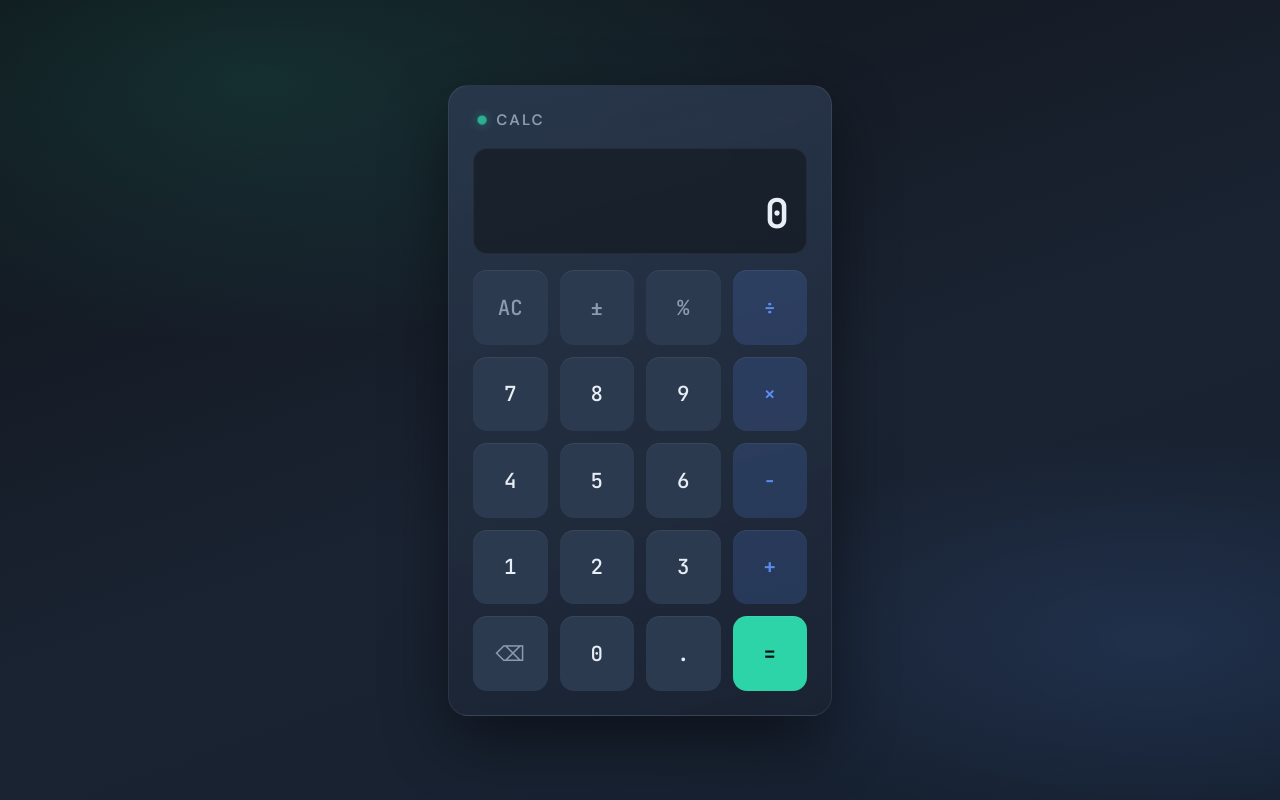
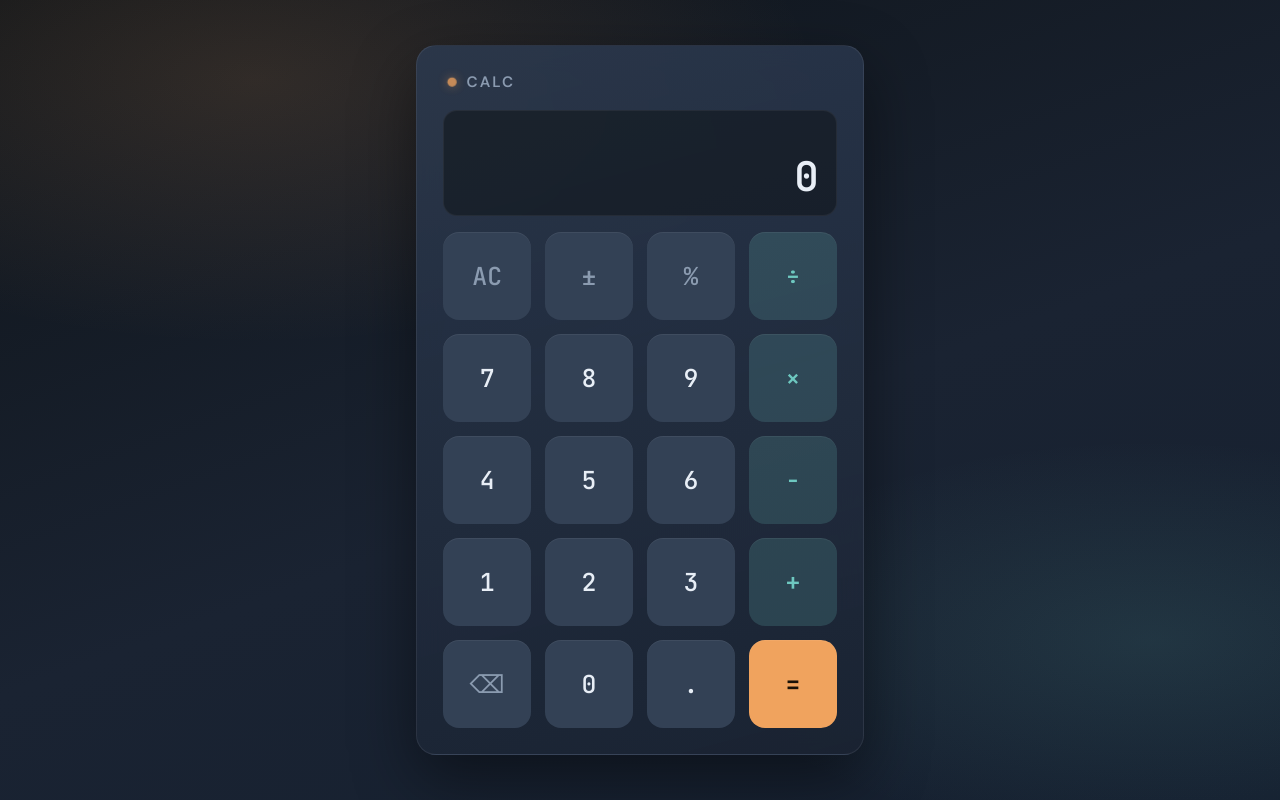
Before and after one commit to aimetrics88testing/Calculator_repo, a React (Vite) app: page / in a window 1280 px wide. Built offline with nearby package versions, Linux system fonts and the light colour scheme.

Commit message:
Refresh calculator button size and color palette.
Co-authored-by: Cursor <cursoragent@cursor.com>

```diff
--- a/src/App.css
+++ b/src/App.css
@@ -6,8 +6,8 @@
 }
 
 .calculator {
-  width: min(100%, 22.5rem);
-  padding: 1.25rem;
+  width: min(100%, 26rem);
+  padding: 1.35rem;
   border-radius: var(--radius);
   background:
     linear-gradient(165deg, rgba(44, 58, 80, 0.85) 0%, rgba(26, 35, 50, 0.95) 100%);
@@ -30,7 +30,7 @@
   height: 0.65rem;
   border-radius: 50%;
   background: var(--accent);
-  box-shadow: 0 0 12px rgba(45, 212, 168, 0.55);
+  box-shadow: 0 0 12px rgba(240, 163, 94, 0.55);
   animation: pulse 2.4s ease-in-out infinite;
 }
 
@@ -87,16 +87,17 @@
 .keypad {
   display: grid;
   grid-template-columns: repeat(4, 1fr);
-  gap: 0.65rem;
+  gap: 0.8rem;
 }
 
 .key {
   aspect-ratio: 1;
+  min-height: 3.75rem;
   display: grid;
   place-items: center;
-  border-radius: 14px;
+  border-radius: 16px;
   font-family: var(--font-display);
-  font-size: 1.2rem;
+  font-size: 1.4rem;
   font-weight: 500;
   background: var(--key);
   color: var(--ink);
@@ -120,16 +121,16 @@
 
 .key--func {
   color: var(--ink-muted);
-  font-size: 1.05rem;
+  font-size: 1.2rem;
 }
 
 .key--op {
-  background: rgba(91, 141, 239, 0.18);
+  background: rgba(110, 200, 192, 0.18);
   color: var(--operator);
 }
 
 .key--op:hover {
-  background: rgba(91, 141, 239, 0.28);
+  background: rgba(110, 200, 192, 0.28);
   color: var(--operator-hover);
 }
 
@@ -140,7 +141,7 @@
 
 .key--eq {
   background: var(--accent);
-  color: #0a1612;
+  color: #1a1208;
   font-weight: 600;
 }
 
@@ -181,12 +182,13 @@
   }
 
   .keypad {
-    gap: 0.5rem;
+    gap: 0.6rem;
   }
 
   .key {
-    border-radius: 12px;
-    font-size: 1.05rem;
+    min-height: 3.25rem;
+    border-radius: 14px;
+    font-size: 1.2rem;
   }
 
   .display {
@@ -197,16 +199,17 @@
 
 @media (min-width: 640px) {
   .calculator {
-    width: min(100%, 24rem);
-    padding: 1.5rem;
+    width: min(100%, 28rem);
+    padding: 1.65rem;
   }
 
   .keypad {
-    gap: 0.75rem;
+    gap: 0.9rem;
   }
 
   .key {
-    font-size: 1.3rem;
+    min-height: 4.25rem;
+    font-size: 1.55rem;
   }
 }
 
--- a/src/index.css
+++ b/src/index.css
@@ -12,16 +12,16 @@
   --bg-surface: #243044;
   --ink: #e8eef6;
   --ink-muted: #8b9bb0;
-  --accent: #2dd4a8;
-  --accent-hover: #3ee8bb;
-  --accent-pressed: #1fb890;
+  --accent: #f0a35e;
+  --accent-hover: #f5b578;
+  --accent-pressed: #d9893f;
   --danger: #f07178;
   --danger-hover: #ff8a90;
-  --operator: #5b8def;
-  --operator-hover: #7aa3f5;
-  --key: #2c3a50;
-  --key-hover: #384a63;
-  --key-pressed: #1e2a3a;
+  --operator: #6ec8c0;
+  --operator-hover: #8adad3;
+  --key: #334155;
+  --key-hover: #40556e;
+  --key-pressed: #243041;
   --shadow: 0 24px 64px rgba(0, 0, 0, 0.45);
   --radius: 20px;
   --font-ui: 'DM Sans', system-ui, sans-serif;
@@ -38,8 +38,8 @@ body {
   font-family: var(--font-ui);
   color: var(--ink);
   background:
-    radial-gradient(ellipse 80% 60% at 20% 10%, rgba(45, 212, 168, 0.12), transparent 55%),
-    radial-gradient(ellipse 70% 50% at 90% 80%, rgba(91, 141, 239, 0.14), transparent 50%),
+    radial-gradient(ellipse 80% 60% at 20% 10%, rgba(240, 163, 94, 0.14), transparent 55%),
+    radial-gradient(ellipse 70% 50% at 90% 80%, rgba(110, 200, 192, 0.12), transparent 50%),
     linear-gradient(160deg, var(--bg-deep) 0%, var(--bg-mid) 55%, #152030 100%);
   background-attachment: fixed;
   -webkit-font-smoothing: antialiased;
```
